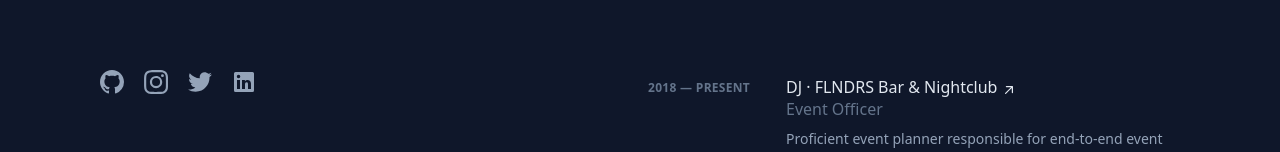
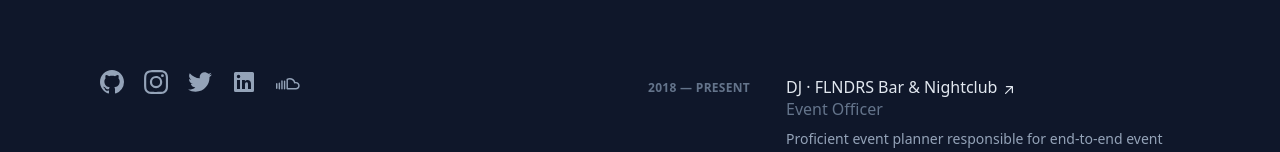
Before and after one commit to JackSibley/portfolio-v2, a Next.js app: page / in a window 1280 px wide. Shown: the part 610-762 px from the top of the page. Built offline with nearby package versions, Linux system fonts and the light colour scheme.

Commit message:
added soundcloud link

```diff
--- a/src/app/page.tsx
+++ b/src/app/page.tsx
@@ -106,6 +106,25 @@ export default function Home() {
                     aria-hidden="true"
                   >
                     <path d="M20.5 2h-17A1.5 1.5 0 002 3.5v17A1.5 1.5 0 003.5 22h17a1.5 1.5 0 001.5-1.5v-17A1.5 1.5 0 0020.5 2zM8 19H5v-9h3zM6.5 8.25A1.75 1.75 0 118.3 6.5a1.78 1.78 0 01-1.8 1.75zM19 19h-3v-4.74c0-1.42-.6-1.93-1.38-1.93A1.74 1.74 0 0013 14.19a.66.66 0 000 .14V19h-3v-9h2.9v1.3a3.11 3.11 0 012.7-1.4c1.55 0 3.36.86 3.36 3.66z"></path>
+                  </svg>
+                </a>
+              </li>
+              <li className="mr-5 text-xs">
+                <a
+                  className="block hover:text-slate-200"
+                  href="https://soundcloud.com/spcemusic"
+                  target="_blank"
+                  rel="noreferrer"
+                >
+                  <span className="sr-only">SoundCloud</span>
+                  <svg
+                    xmlns="http://www.w3.org/2000/svg"
+                    viewBox="0 0 28 28"
+                    fill="currentColor"
+                    className="h-6 w-6"
+                    aria-hidden="true"
+                  >
+                    <path d="M23.2 22.68h-10.12c-0.28 0-0.56-0.16-0.72-0.4-0.080-0.12-0.12-0.32-0.12-0.48v-10.76c0-0.28 0.16-0.56 0.4-0.72 1.040-0.64 2.28-1 3.52-1 2.92 0 5.48 1.88 6.36 4.64 0.24-0.040 0.48-0.080 0.72-0.080 2.4 0 4.4 1.96 4.4 4.4s-2.040 4.4-4.44 4.4zM13.92 20.96h9.28c1.48 0 2.68-1.2 2.68-2.68s-1.2-2.68-2.68-2.68c-0.36 0-0.72 0.080-1.040 0.2-0.24 0.080-0.52 0.080-0.72-0.040-0.24-0.12-0.4-0.36-0.44-0.6-0.4-2.4-2.48-4.12-4.88-4.12-0.76 0-1.52 0.16-2.2 0.52v9.4zM10.84 21.8v-8.68c0-0.48-0.4-0.84-0.84-0.84s-0.84 0.4-0.84 0.84v8.72c0 0.48 0.4 0.84 0.84 0.84s0.84-0.4 0.84-0.88zM7.8 21.8v-9c0-0.48-0.4-0.84-0.84-0.84s-0.84 0.4-0.84 0.84v9.040c0 0.48 0.4 0.84 0.84 0.84s0.84-0.4 0.84-0.88zM4.76 21.8v-6.48c0-0.48-0.4-0.84-0.84-0.84s-0.84 0.4-0.84 0.84v6.52c0 0.48 0.4 0.84 0.84 0.84s0.84-0.4 0.84-0.88zM1.72 21.32v-5.32c0-0.48-0.4-0.84-0.84-0.84s-0.88 0.36-0.88 0.84v5.32c0 0.48 0.4 0.84 0.84 0.84s0.88-0.36 0.88-0.84z"></path>{" "}
                   </svg>
                 </a>
               </li>
```
